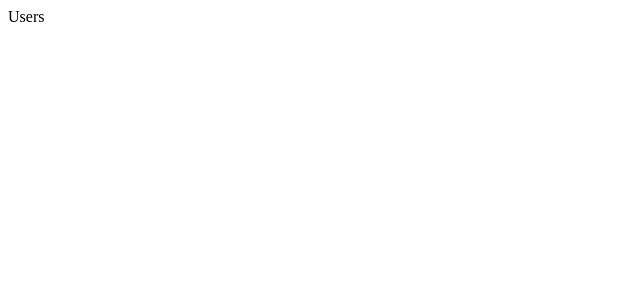
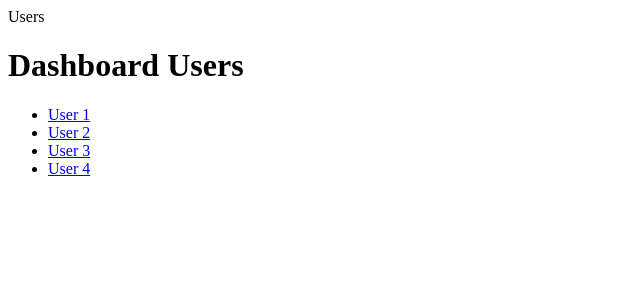
Before and after one commit to JEEVANJGA/learn-nextjs, a Next.js app: page /dashboard/users in a window 1280 px wide. Shown: the top 300 px of the page, without its empty margins (0-640 px from the left). Built offline with nearby package versions, Linux system fonts and the light colour scheme.

Commit message:
Dynamic Routes | Add user detail page and update users dashboard with links leading to dynamic page

```diff
--- a/app/dashboard/users/page.tsx
+++ b/app/dashboard/users/page.tsx
@@ -1,3 +1,5 @@
+import Link from "next/link";
+
 const page = () => {
   return (
     <main>
@@ -5,6 +7,23 @@ const page = () => {
         <div className="py-5 flex flex-row justify-center font-bold text-5xl shadow-xl">
           Users
         </div>
+        <div className="mt-4">
+          <h1 className="font-bold text-2xl">Dashboard Users</h1>
+          <ul className="mt-2">
+            <li>
+              <Link href="/dashboard/users/1">User 1</Link>
+            </li>
+            <li>
+              <Link href="/dashboard/users/2">User 2</Link>
+            </li>
+            <li>
+              <Link href="/dashboard/users/3">User 3</Link>
+            </li>
+            <li>
+              <Link href="/dashboard/users/4">User 4</Link>
+            </li>
+          </ul>
+        </div>
       </div>
     </main>
   );
```
Also changed, not shown: app/dashboard/users/[id]/page.tsx (added, +14 -0 lines).
